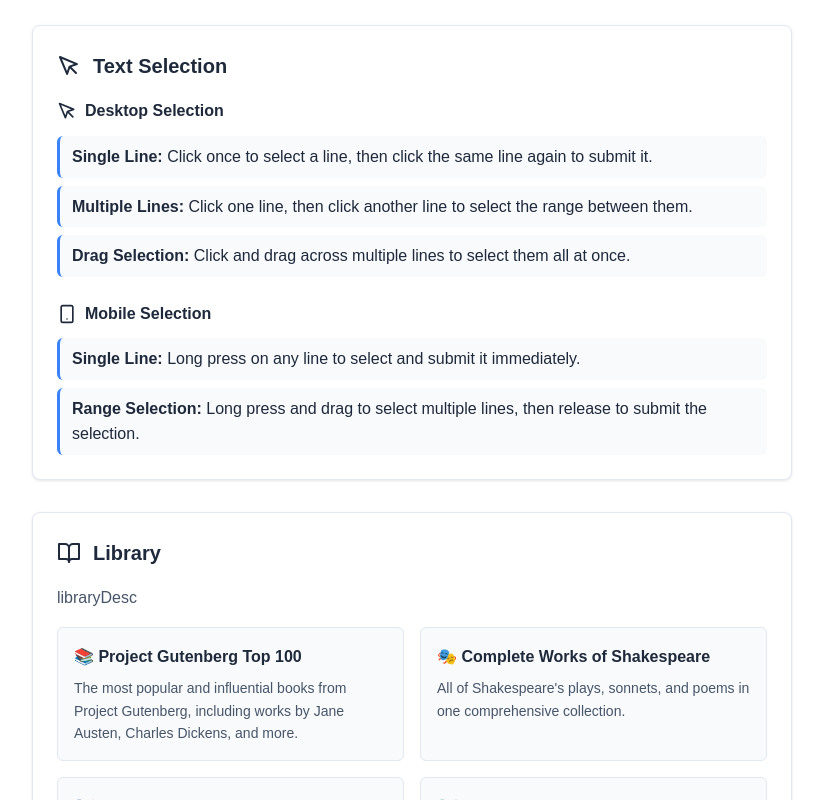
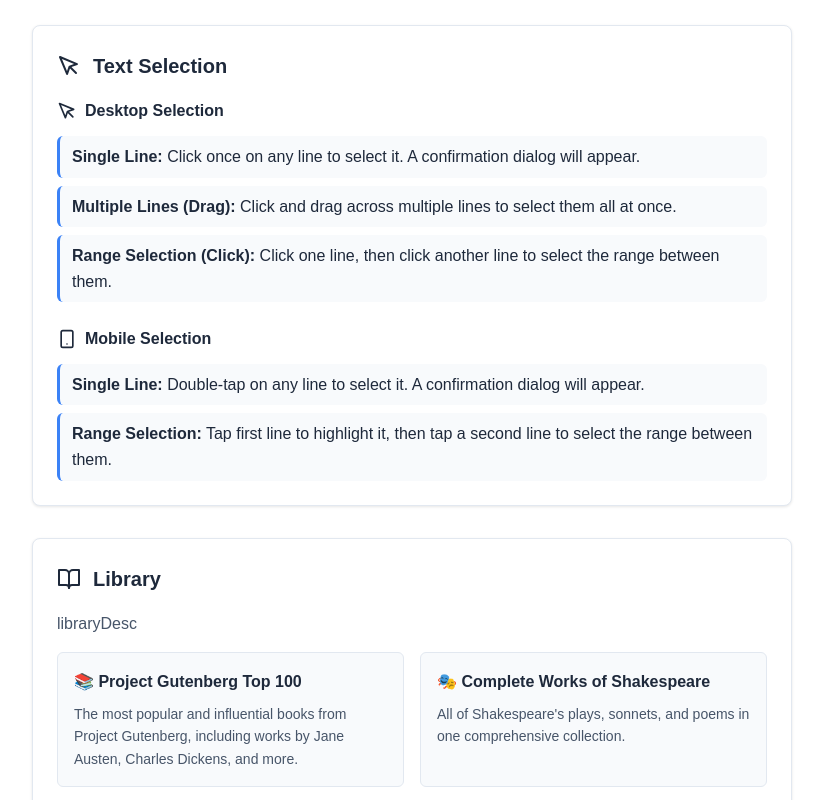
Before and after one commit to johndimm/the-explainer, a Next.js app: page /guide in a window 1280 px wide. Shown: the part 580-1380 px from the top of the page, without its empty margins (228-1051 px from the left). Built offline with nearby package versions, Linux system fonts and the light colour scheme.

Commit message:
updates to Text Selection and a tip

```diff
--- a/src/i18n.js
+++ b/src/i18n.js
@@ -33,16 +33,16 @@ const translations = {
     textSelection: 'Text Selection',
     desktopSelection: 'Desktop Selection',
     singleLine: 'Single Line',
-    singleLineDesc: 'Click once to select a line, then click the same line again to submit it.',
-    multipleLines: 'Multiple Lines',
-    multipleLinesDesc: 'Click one line, then click another line to select the range between them.',
-    dragSelection: 'Drag Selection',
-    dragSelectionDesc: 'Click and drag across multiple lines to select them all at once.',
+    singleLineDesc: 'Click once on any line to select it. A confirmation dialog will appear.',
+    multipleLines: 'Multiple Lines (Drag)',
+    multipleLinesDesc: 'Click and drag across multiple lines to select them all at once.',
+    dragSelection: 'Range Selection (Click)',
+    dragSelectionDesc: 'Click one line, then click another line to select the range between them.',
     mobileSelection: 'Mobile Selection',
     singleLineMobile: 'Single Line',
-    singleLineMobileDesc: 'Long press on any line to select and submit it immediately.',
+    singleLineMobileDesc: 'Double-tap on any line to select it. A confirmation dialog will appear.',
     rangeSelectionMobile: 'Range Selection',
-    rangeSelectionMobileDesc: 'Long press and drag to select multiple lines, then release to submit the selection.',
+    rangeSelectionMobileDesc: 'Tap first line to highlight it, then tap a second line to select the range between them.',
     top100: 'Project Gutenberg Top 100',
     top100Desc: 'The most popular and influential books from Project Gutenberg, including works by Jane Austen, Charles Dickens, and more.',
     shakespeare: 'Complete Works of Shakespeare',
@@ -73,6 +73,7 @@ const translations = {
     tip3: 'Try different text selections to explore various interpretations.',
     tip4: 'Save interesting conversations for future reference.',
     tip5: 'Experiment with different books and genres to expand your understanding.',
+    tip6: 'Language learners: Set your age to 8 years old and nationality to your target country for simple explanations in your learning language.',
   },
   fr: {
     chat: 'Discussion',
@@ -106,16 +107,16 @@ const translations = {
     textSelection: 'Sélection de Texte',
     desktopSelection: 'Sélection sur Ordinateur',
     singleLine: 'Ligne Unique',
-    singleLineDesc: 'Cliquez une fois pour sélectionner une ligne, puis cliquez sur la même ligne pour l\'envoyer.',
-    multipleLines: 'Lignes Multiples',
-    multipleLinesDesc: 'Cliquez sur une ligne, puis cliquez sur une autre ligne pour sélectionner la plage entre elles.',
-    dragSelection: 'Sélection par Glissement',
-    dragSelectionDesc: 'Cliquez et faites glisser sur plusieurs lignes pour toutes les sélectionner.',
+    singleLineDesc: 'Cliquez une fois sur n\'importe quelle ligne pour la sélectionner. Une boîte de dialogue de confirmation apparaîtra.',
+    multipleLines: 'Lignes Multiples (Glisser)',
+    multipleLinesDesc: 'Cliquez et faites glisser sur plusieurs lignes pour toutes les sélectionner.',
+    dragSelection: 'Sélection de Plage (Clic)',
+    dragSelectionDesc: 'Cliquez sur une ligne, puis cliquez sur une autre ligne pour sélectionner la plage entre elles.',
     mobileSelection: 'Sélection sur Mobile',
     singleLineMobile: 'Ligne Unique',
-    singleLineMobileDesc: 'Appuyez longuement sur n\'importe quelle ligne pour la sélectionner et l\'envoyer immédiatement.',
+    singleLineMobileDesc: 'Double-tapez sur n\'importe quelle ligne pour la sélectionner. Une boîte de dialogue de confirmation apparaîtra.',
     rangeSelectionMobile: 'Sélection de Plage',
-    rangeSelectionMobileDesc: 'Appuyez longuement et faites glisser pour sélectionner plusieurs lignes, puis relâchez pour envoyer la sélection.',
+    rangeSelectionMobileDesc: 'Tapez sur la première ligne pour la mettre en surbrillance, puis tapez sur une deuxième ligne pour sélectionner la plage entre elles.',
     top100: 'Top 100 de Project Gutenberg',
     top100Desc: 'Les livres les plus populaires et influents de Project Gutenberg, incluant des œuvres de Jane Austen, Charles Dickens, et plus encore.',
     shakespeare: 'Œuvres Complètes de Shakespeare',
@@ -146,6 +147,7 @@ const translations = {
     tip3: 'Essayez différentes sélections de texte pour explorer diverses interprétations.',
     tip4: 'Sauvegardez les conversations intéressantes pour référence future.',
     tip5: 'Expérimentez avec différents livres et genres pour élargir votre compréhension.',
+    tip6: 'Apprenants de langues : Définissez votre âge à 8 ans et votre nationalité à votre pays cible pour des explications simples dans la langue que vous apprenez.',
   }
 };
 
--- a/src/pages/guide.js
+++ b/src/pages/guide.js
@@ -198,6 +198,7 @@ export default function Guide() {
               <li>{t('tip3', lang)}</li>
               <li>{t('tip4', lang)}</li>
               <li>{t('tip5', lang)}</li>
+              <li>{t('tip6', lang)}</li>
             </ul>
           </section>
         </div>
```
Also changed, not shown: 1 other file (tests, documents, lock files or other folders).
